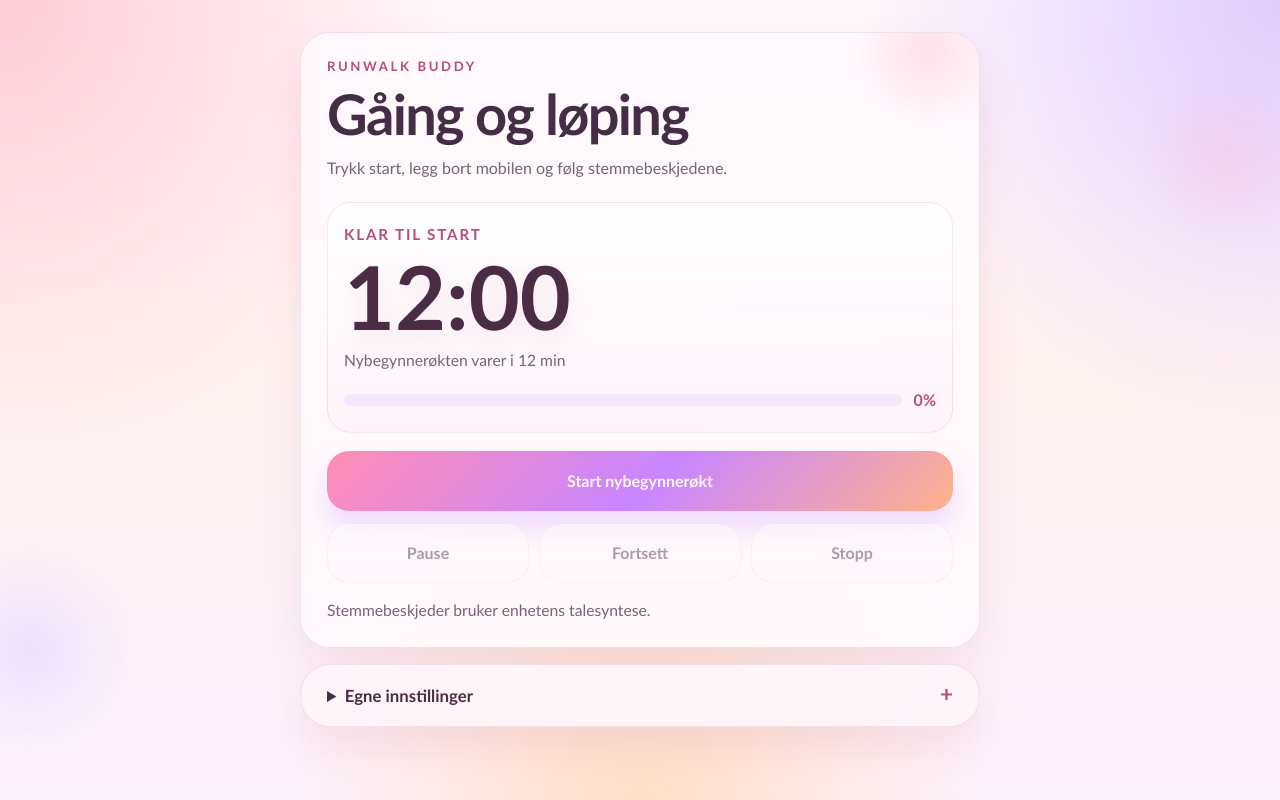
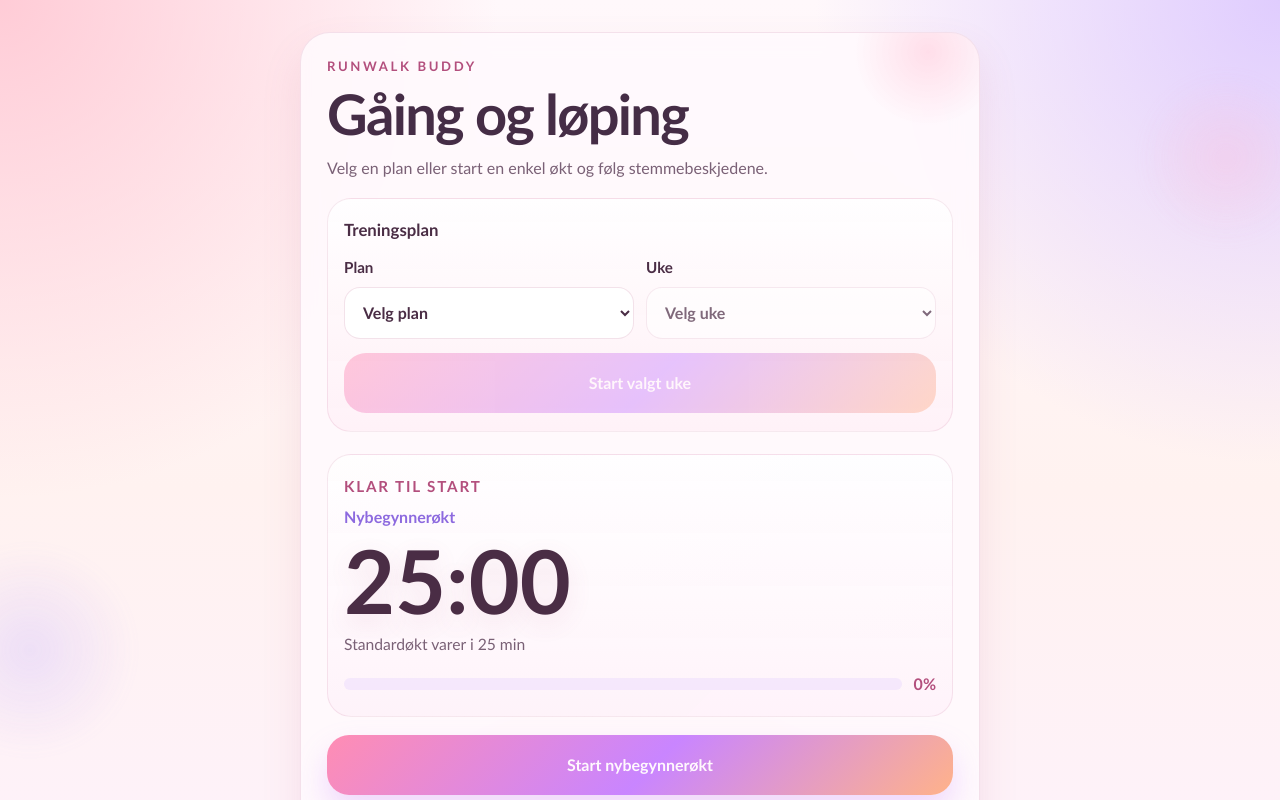
Before and after one commit to sarahsvedenborg/running, a React (Vite) app: page / in a window 1280 px wide. Shown: the top 800 px of the page. Built offline with nearby package versions, Linux system fonts and the light colour scheme.

Commit message:
add plans

```diff
--- a/src/App.css
+++ b/src/App.css
@@ -57,6 +57,64 @@ h1 {
   color: var(--text-soft);
 }
 
+.plan-card {
+  margin-top: 18px;
+  padding: 18px 16px;
+  border-radius: 24px;
+  background: linear-gradient(180deg, rgba(255, 255, 255, 0.92), rgba(255, 240, 247, 0.9));
+  border: 1px solid rgba(179, 79, 125, 0.12);
+}
+
+.plan-card h2,
+.session-title,
+.plan-summary {
+  margin: 0;
+}
+
+.plan-card h2 {
+  font-size: 1.05rem;
+  color: var(--text-main);
+}
+
+.plan-grid {
+  margin-top: 14px;
+  display: grid;
+  gap: 12px;
+}
+
+.plan-grid label {
+  display: flex;
+  flex-direction: column;
+  gap: 8px;
+  font-weight: 700;
+  color: var(--text-main);
+}
+
+.plan-grid span {
+  font-size: 0.95rem;
+}
+
+.plan-grid select {
+  min-height: 52px;
+  border-radius: 16px;
+  border: 1px solid rgba(179, 79, 125, 0.16);
+  padding: 0 14px;
+  font: inherit;
+  color: var(--text-main);
+  background: rgba(255, 255, 255, 0.92);
+}
+
+.plan-card .button {
+  margin-top: 14px;
+  width: 100%;
+}
+
+.plan-summary {
+  margin-top: 12px;
+  font-size: 0.95rem;
+  color: var(--text-soft);
+}
+
 .status-panel {
   margin-top: 22px;
   padding: 20px 16px;
@@ -90,6 +148,13 @@ h1 {
   font-weight: 700;
   color: var(--text-main);
   text-shadow: 0 8px 24px rgba(179, 79, 125, 0.12);
+}
+
+.session-title {
+  margin-top: 8px;
+  font-size: 1rem;
+  font-weight: 700;
+  color: var(--accent-secondary);
 }
 
 .phase-detail,
@@ -241,6 +306,7 @@ h1 {
   background: rgba(255, 255, 255, 0.9);
 }
 
+.plan-grid select:focus-visible,
 .settings-grid input:focus-visible,
 .button:focus-visible,
 .settings-card summary:focus-visible {
@@ -269,4 +335,8 @@ h1 {
   .settings-grid {
     grid-template-columns: repeat(2, minmax(0, 1fr));
   }
+
+  .plan-grid {
+    grid-template-columns: repeat(2, minmax(0, 1fr));
+  }
 }
--- a/src/App.jsx
+++ b/src/App.jsx
@@ -3,19 +3,11 @@ import './App.css'
 
 const STORAGE_KEY = 'runwalk-buddy-settings'
 
-/* const DEFAULT_SETTINGS = {
+const DEFAULT_SETTINGS = {
   runSeconds: 30,
   walkSeconds: 120,
   cycles: 6,
   warmupMinutes: 5,
-  cooldownMinutes: 5,
-} */
-
-const DEFAULT_SETTINGS = {
-  runSeconds: 30,
-  walkSeconds: 30,
-  cycles: 6,
-  warmupMinutes: 1,
   cooldownMinutes: 5,
 }
 
@@ -24,6 +16,119 @@ const STATUS = {
   RUNNING: 'running',
   PAUSED: 'paused',
   COMPLETE: 'complete',
+}
+
+const PHASE_KIND = {
+  WALK: 'walk',
+  RUN: 'run',
+}
+
+/*
+  Training plans live in one structured object so the UI and session engine can
+  read the same source of truth. Each week can be defined as simple repeated
+  intervals or as an explicit list of interval blocks for more complex sessions.
+*/
+const plans = {
+  preBeginner: {
+    name: 'Pre-Beginner Plan',
+    weeks: [
+      {
+        label: 'Week 1',
+        config: { warmupSeconds: 300, runSeconds: 20, walkSeconds: 180, cycles: 6, cooldownSeconds: 300 },
+      },
+      {
+        label: 'Week 2',
+        config: { warmupSeconds: 300, runSeconds: 25, walkSeconds: 150, cycles: 7, cooldownSeconds: 300 },
+      },
+      {
+        label: 'Week 3',
+        config: { warmupSeconds: 300, runSeconds: 30, walkSeconds: 120, cycles: 8, cooldownSeconds: 300 },
+      },
+    ],
+  },
+  couchTo5k: {
+    name: 'Couch to 5K Plan',
+    weeks: [
+      {
+        label: 'Week 1',
+        config: { warmupSeconds: 300, runSeconds: 60, walkSeconds: 90, cycles: 8, cooldownSeconds: 300 },
+      },
+      {
+        label: 'Week 2',
+        config: { warmupSeconds: 300, runSeconds: 90, walkSeconds: 120, cycles: 6, cooldownSeconds: 300 },
+      },
+      {
+        label: 'Week 3',
+        config: {
+          warmupSeconds: 300,
+          cooldownSeconds: 300,
+          intervals: [
+            { runSeconds: 90, walkSeconds: 90, repeat: 2 },
+            { runSeconds: 180, walkSeconds: 180, repeat: 2 },
+          ],
+        },
+      },
+      {
+        label: 'Week 4',
+        config: {
+          warmupSeconds: 300,
+          cooldownSeconds: 300,
+          intervals: [
+            { runSeconds: 180, walkSeconds: 90 },
+            { runSeconds: 300, walkSeconds: 150 },
+            { runSeconds: 180, walkSeconds: 90 },
+            { runSeconds: 300, walkSeconds: 150 },
+          ],
+        },
+      },
+      {
+        label: 'Week 5',
+        config: {
+          warmupSeconds: 300,
+          cooldownSeconds: 300,
+          intervals: [
+            { runSeconds: 300, walkSeconds: 180 },
+            { runSeconds: 480 },
+          ],
+        },
+      },
+      {
+        label: 'Week 6',
+        config: {
+          warmupSeconds: 300,
+          cooldownSeconds: 300,
+          intervals: [
+            { runSeconds: 300, walkSeconds: 180 },
+            { runSeconds: 600 },
+          ],
+        },
+      },
+      {
+        label: 'Week 7',
+        config: {
+          warmupSeconds: 300,
+          cooldownSeconds: 300,
+          continuousRunSeconds: 1500,
+        },
+      },
+      {
+        label: 'Week 8',
+        config: {
+          warmupSeconds: 300,
+          cooldownSeconds: 300,
+          continuousRunSeconds: 1680,
+        },
+      },
+      {
+        label: 'Week 9',
+        config: {
+          warmupSeconds: 300,
+          cooldownSeconds: 300,
+          continuousRunSeconds: 1800,
+        },
+      },
+    ],
+  },
 }
 
 function supportsSpeech() {
@@ -128,64 +233,149 @@ function countdownPrompt(seconds) {
   return 'En'
 }
 
-function buildSession(settings) {
-  const phases = []
-  const warmupSeconds = Math.round(settings.warmupMinutes * 60)
-  const cooldownSeconds = Math.round(settings.cooldownMinutes * 60)
+function phasePrompt(kind) {
+  return kind === PHASE_KIND.RUN ? 'Begynn å løpe' : 'Begynn å gå'
+}
 
-  if (warmupSeconds > 0) {
-    phases.push({
-      key: 'warmup',
-      name: 'Oppvarming',
-      statusName: 'Oppvarming - Gå',
-      prompt: 'Begynn å gå',
-      detail: `Gå i ${formatDuration(warmupSeconds)}`,
-      durationMs: warmupSeconds * 1000,
-    })
+function phaseSummaryLabel(kind) {
+  return kind === PHASE_KIND.RUN ? 'Løp' : 'Gå'
+}
+
+function addPhase(phases, { key, kind, durationSeconds, label, statusName, detail, announceHalfway = false }) {
+  if (!durationSeconds || durationSeconds <= 0) {
+    return
   }
 
-  for (let cycle = 1; cycle <= settings.cycles; cycle += 1) {
-    phases.push({
-      key: `run-${cycle}`,
-      name: `Løp ${cycle} av ${settings.cycles}`,
-      statusName: `Runde ${cycle} av ${settings.cycles} - Løp`,
-      prompt: 'Begynn å løpe',
-      detail: `Løp i ${formatDuration(settings.runSeconds)}`,
-      durationMs: settings.runSeconds * 1000,
+  phases.push({
+    key,
+    kind,
+    name: label,
+    statusName,
+    prompt: phasePrompt(kind),
+    detail,
+    durationMs: durationSeconds * 1000,
+    halfwayPrompt: announceHalfway && durationSeconds >= 480 ? 'Halvveis' : null,
+  })
+}
+
+/*
+  The session engine builds one flat phase list no matter where the workout came
+  from. That lets the timer support repeating intervals, custom complex blocks,
+  and continuous runs with the same playback logic.
+*/
+function buildSessionFromPlanConfig(config) {
+  const phases = []
+  const warmupSeconds = Math.round((config.warmupSeconds ?? 0))
+  const cooldownSeconds = Math.round((config.cooldownSeconds ?? 0))
+
+  addPhase(phases, {
+    key: 'warmup',
+    kind: PHASE_KIND.WALK,
+    durationSeconds: warmupSeconds,
+    label: 'Oppvarming',
+    statusName: 'Gåing',
+    detail: `Gå i ${formatDuration(warmupSeconds)}`,
+  })
+
+  if (config.continuousRunSeconds) {
+    addPhase(phases, {
+      key: 'continuous-run',
+      kind: PHASE_KIND.RUN,
+      durationSeconds: config.continuousRunSeconds,
+      label: 'Løping',
+      statusName: 'Løping',
+      detail: `Løp i ${formatDuration(config.continuousRunSeconds)}`,
+      announceHalfway: true,
     })
+  } else if (config.intervals?.length) {
+    let runCount = 0
+    let walkCount = 0
 
-    phases.push({
-      key: `walk-${cycle}`,
-      name: `Gå ${cycle} av ${settings.cycles}`,
-      statusName: `Runde ${cycle} av ${settings.cycles} - Gå`,
-      prompt: 'Begynn å gå',
-      detail: `Gå i ${formatDuration(settings.walkSeconds)}`,
-      durationMs: settings.walkSeconds * 1000,
+    config.intervals.forEach((block, blockIndex) => {
+      const repeat = block.repeat ?? 1
+
+      for (let repeatIndex = 0; repeatIndex < repeat; repeatIndex += 1) {
+        if (block.runSeconds) {
+          runCount += 1
+          addPhase(phases, {
+            key: `run-${blockIndex + 1}-${repeatIndex + 1}`,
+            kind: PHASE_KIND.RUN,
+            durationSeconds: block.runSeconds,
+            label: `Løp ${runCount}`,
+            statusName: 'Løping',
+            detail: `Løp i ${formatDuration(block.runSeconds)}`,
+            announceHalfway: true,
+          })
+        }
+
+        if (block.walkSeconds) {
+          walkCount += 1
+          addPhase(phases, {
+            key: `walk-${blockIndex + 1}-${repeatIndex + 1}`,
+            kind: PHASE_KIND.WALK,
+            durationSeconds: block.walkSeconds,
+            label: `Gå ${walkCount}`,
+            statusName: 'Gåing',
+            detail: `Gå i ${formatDuration(block.walkSeconds)}`,
+          })
+        }
+      }
     })
+  } else {
+    for (let cycle = 1; cycle <= config.cycles; cycle += 1) {
+      addPhase(phases, {
+        key: `run-${cycle}`,
+        kind: PHASE_KIND.RUN,
+        durationSeconds: config.runSeconds,
+        label: `Løp ${cycle} av ${config.cycles}`,
+        statusName: 'Løping',
+        detail: `Løp i ${formatDuration(config.runSeconds)}`,
+      })
+
+      addPhase(phases, {
+        key: `walk-${cycle}`,
+        kind: PHASE_KIND.WALK,
+        durationSeconds: config.walkSeconds,
+        label: `Gå ${cycle} av ${config.cycles}`,
+        statusName: 'Gåing',
+        detail: `Gå i ${formatDuration(config.walkSeconds)}`,
+      })
+    }
   }
 
-  if (cooldownSeconds > 0) {
-    phases.push({
-      key: 'cooldown',
-      name: 'Nedtrapping',
-      statusName: 'Nedtrapping - Gå',
-      prompt: 'Begynn å gå',
-      detail: `Gå i ${formatDuration(cooldownSeconds)}`,
-      durationMs: cooldownSeconds * 1000,
-    })
-  }
+  addPhase(phases, {
+    key: 'cooldown',
+    kind: PHASE_KIND.WALK,
+    durationSeconds: cooldownSeconds,
+    label: 'Nedtrapping',
+    statusName: 'Gåing',
+    detail: `Gå i ${formatDuration(cooldownSeconds)}`,
+  })
 
   return phases
+}
+
+function buildSessionFromSettings(settings) {
+  return buildSessionFromPlanConfig({
+    warmupSeconds: Math.round(settings.warmupMinutes * 60),
+    runSeconds: settings.runSeconds,
+    walkSeconds: settings.walkSeconds,
+    cycles: settings.cycles,
+    cooldownSeconds: Math.round(settings.cooldownMinutes * 60),
+  })
 }
 
 function App() {
   const [settings, setSettings] = useState(readSavedSettings)
   const [draftSettings, setDraftSettings] = useState(() => settingsToDraft(readSavedSettings()))
+  const [selectedPlanKey, setSelectedPlanKey] = useState('')
+  const [selectedWeekIndex, setSelectedWeekIndex] = useState('')
   const [status, setStatus] = useState(STATUS.IDLE)
   const [session, setSession] = useState([])
   const [currentPhaseIndex, setCurrentPhaseIndex] = useState(0)
   const [remainingMs, setRemainingMs] = useState(0)
   const [speechEnabled] = useState(supportsSpeech)
+  const [sessionTitle, setSessionTitle] = useState('Nybegynnerøkt')
 
   const intervalRef = useRef(null)
   const statusRef = useRef(STATUS.IDLE)
@@ -195,6 +385,7 @@ function App() {
   const phaseEndRef = useRef(0)
   const pausedRemainingRef = useRef(0)
   const lastCountdownCueRef = useRef('')
+  const lastHalfwayCueRef = useRef('')
 
   useEffect(() => {
     statusRef.current = status
@@ -214,10 +405,14 @@ function App() {
     setDraftSettings(settingsToDraft(settings))
   }, [settings])
 
-  const sessionSummary = useMemo(() => buildSession(settings), [settings])
-  const totalDurationSeconds = useMemo(
-    () => Math.round(sessionSummary.reduce((sum, phase) => sum + phase.durationMs, 0) / 1000),
-    [sessionSummary],
+  const selectedPlan = selectedPlanKey ? plans[selectedPlanKey] : null
+  const selectedWeek =
+    selectedPlan && selectedWeekIndex !== '' ? selectedPlan.weeks[Number(selectedWeekIndex)] : null
+
+  const customSessionSummary = useMemo(() => buildSessionFromSettings(settings), [settings])
+  const customTotalDurationSeconds = useMemo(
+    () => Math.round(customSessionSummary.reduce((sum, phase) => sum + phase.durationMs, 0) / 1000),
+    [customSessionSummary],
   )
 
   const activePhase = session[currentPhaseIndex] ?? null
@@ -243,6 +438,7 @@ function App() {
     utterance.rate = 1
     utterance.pitch = 1
     utterance.volume = 1
+    utterance.lang = 'nb-NO'
 
     window.speechSynthesis.cancel()
     window.speechSynthesis.resume()
@@ -267,7 +463,6 @@ function App() {
     let phaseIndex = phaseIndexRef.current
     let phaseEnd = phaseEndRef.current
 
-    // Advance through any phases that elapsed while the page was backgrounded.
     while (phaseIndex < sessionRef.current.length && now >= phaseEnd) {
       phaseIndex += 1
 
@@ -283,12 +478,24 @@ function App() {
       phaseIndexRef.current = phaseIndex
       phaseEndRef.current = phaseEnd
       lastCountdownCueRef.current = ''
+      lastHalfwayCueRef.current = ''
       setCurrentPhaseIndex(phaseIndex)
       speak(sessionRef.current[phaseIndex].prompt)
     }
 
+    const currentPhase = sessionRef.current[phaseIndexRef.current]
     const remainingSeconds = Math.max(0, Math.ceil((phaseEndRef.current - now) / 1000))
+    const elapsedMs = currentPhase.durationMs - Math.max(0, phaseEndRef.current - now)
     const hasUpcomingPhase = phaseIndexRef.current < sessionRef.current.length - 1
+
+    if (currentPhase.halfwayPrompt && elapsedMs >= currentPhase.durationMs / 2) {
+      const halfwayKey = currentPhase.key
+
+      if (lastHalfwayCueRef.current !== halfwayKey) {
+        lastHalfwayCueRef.current = halfwayKey
+        speak(currentPhase.halfwayPrompt)
+      }
+    }
 
     if (hasUpcomingPhase && remainingSeconds > 0 && remainingSeconds <= 3) {
       const cueKey = `${phaseIndexRef.current}-${remainingSeconds}`
@@ -308,7 +515,6 @@ function App() {
   }, [clearTicker, syncTimer])
 
   useEffect(() => {
-    // Recalculate immediately when the page becomes active again so the timer stays accurate.
     const handleVisibility = () => {
       if (document.visibilityState === 'visible') {
         syncTimer()
@@ -329,16 +535,32 @@ function App() {
     }
   }, [clearTicker, syncTimer])
 
+  function resetSessionState(nextStatus = STATUS.IDLE) {
+    clearTicker()
+    statusRef.current = nextStatus
+    sessionRef.current = []
+    phaseIndexRef.current = 0
+    phaseEndRef.current = 0
+    pausedRemainingRef.current = 0
+    lastCountdownCueRef.current = ''
+    lastHalfwayCueRef.current = ''
+    setSession([])
+    setCurrentPhaseIndex(0)
+    setRemainingMs(0)
+    setStatus(nextStatus)
+
+    if (speechEnabled) {
+      window.speechSynthesis.cancel()
+    }
+  }
+
   function commitDraftSettings() {
     const nextSettings = sanitizeSettings(draftSettings)
     setSettings(nextSettings)
     return nextSettings
   }
 
-  function startSession() {
-    const nextSettings = commitDraftSettings()
-    const nextSession = buildSession(nextSettings)
-
+  function beginSession(nextSession, title) {
     if (!nextSession.length) {
       return
     }
@@ -348,15 +570,31 @@ function App() {
     phaseIndexRef.current = 0
     pausedRemainingRef.current = 0
     lastCountdownCueRef.current = ''
+    lastHalfwayCueRef.current = ''
     phaseEndRef.current = Date.now() + nextSession[0].durationMs
     statusRef.current = STATUS.RUNNING
 
     setSession(nextSession)
+    setSessionTitle(title)
     setCurrentPhaseIndex(0)
     setRemainingMs(nextSession[0].durationMs)
     setStatus(STATUS.RUNNING)
     speak(nextSession[0].prompt)
     startTicker()
+  }
+
+  function startCustomSession() {
+    const nextSettings = commitDraftSettings()
+    beginSession(buildSessionFromSettings(nextSettings), 'Nybegynnerøkt')
+  }
+
+  function startSelectedWeek() {
+    if (!selectedPlan || !selectedWeek) {
+      return
+    }
+
+    const title = `${selectedPlan.name} - ${selectedWeek.label}`
+    beginSession(buildSessionFromPlanConfig(selectedWeek.config), title)
   }
 
   function pauseSession() {
@@ -388,21 +626,8 @@ function App() {
   }
 
   function stopSession() {
-    clearTicker()
-    statusRef.current = STATUS.IDLE
-    sessionRef.current = []
-    phaseIndexRef.current = 0
-    phaseEndRef.current = 0
-    pausedRemainingRef.current = 0
-    lastCountdownCueRef.current = ''
-    setSession([])
-    setCurrentPhaseIndex(0)
-    setRemainingMs(0)
-    setStatus(STATUS.IDLE)
-
-    if (speechEnabled) {
-      window.speechSynthesis.cancel()
-    }
+    setSessionTitle('Nybegynnerøkt')
+    resetSessionState(STATUS.IDLE)
   }
 
   function handleSettingChange(key, value) {
@@ -413,14 +638,69 @@ function App() {
     commitDraftSettings()
   }
 
+  function handlePlanChange(event) {
+    setSelectedPlanKey(event.target.value)
+    setSelectedWeekIndex('')
+    setSessionTitle('Nybegynnerøkt')
+    resetSessionState(STATUS.IDLE)
+  }
+
+  function handleWeekChange(event) {
+    setSelectedWeekIndex(event.target.value)
+    setSessionTitle('Nybegynnerøkt')
+    resetSessionState(STATUS.IDLE)
+  }
+
   return (
     <main className="app-shell">
       <section className="hero-card">
         <p className="eyebrow">RunWalk Buddy</p>
         <h1>Gåing og løping</h1>
-        <p className="intro">
-          Trykk start, legg bort mobilen og følg stemmebeskjedene.
-        </p>
+        <p className="intro">Velg en plan eller start en enkel økt og følg stemmebeskjedene.</p>
+
+        <section className="plan-card">
+          <h2>Treningsplan</h2>
+          <div className="plan-grid">
+            <label>
+              <span>Plan</span>
+              <select value={selectedPlanKey} onChange={handlePlanChange}>
+                <option value="">Velg plan</option>
+                {Object.entries(plans).map(([planKey, plan]) => (
+                  <option key={planKey} value={planKey}>
+                    {plan.name}
+                  </option>
+                ))}
+              </select>
+            </label>
+
+            <label>
+              <span>Uke</span>
+              <select value={selectedWeekIndex} onChange={handleWeekChange} disabled={!selectedPlan}>
+                <option value="">Velg uke</option>
+                {selectedPlan?.weeks.map((week, index) => (
+                  <option key={week.label} value={index}>
+                    {week.label}
+                  </option>
+                ))}
+              </select>
+            </label>
+          </div>
+
+          <button
+            type="button"
+            className="button button-primary"
+            onClick={startSelectedWeek}
+            disabled={!selectedPlan || selectedWeekIndex === '' || status === STATUS.RUNNING}
+          >
+            Start valgt uke
+          </button>
+
+          {selectedWeek && (
+            <p className="plan-summary">
+              {selectedPlan.name} - {selectedWeek.label}
+            </p>
+          )}
+        </section>
 
         <div className="status-panel" aria-live="polite">
           <p className="status-label">
@@ -430,12 +710,14 @@ function App() {
             {status === STATUS.COMPLETE && 'Økten er ferdig'}
           </p>
 
+          <p className="session-title">{status === STATUS.IDLE ? 'Nybegynnerøkt' : sessionTitle}</p>
+
           <p className="countdown">
-            {status === STATUS.IDLE ? formatClock(totalDurationSeconds) : formatClock(remainingMs / 1000)}
+            {status === STATUS.IDLE ? formatClock(customTotalDurationSeconds) : formatClock(remainingMs / 1000)}
           </p>
 
           <p className="phase-detail">
-            {status === STATUS.IDLE && `Nybegynnerøkten varer i ${formatDuration(totalDurationSeconds)}`}
+            {status === STATUS.IDLE && `Standardøkt varer i ${formatDuration(customTotalDurationSeconds)}`}
             {status !== STATUS.IDLE && activePhase?.detail}
           </p>
 
@@ -447,7 +729,7 @@ function App() {
           </div>
 
           {nextPhase && status !== STATUS.IDLE && status !== STATUS.COMPLETE && (
-            <p className="next-up">Neste: {nextPhase.name}</p>
+            <p className="next-up">Neste: {phaseSummaryLabel(nextPhase.kind)}</p>
           )}
         </div>
 
@@ -455,7 +737,7 @@ function App() {
           <button
             type="button"
             className="button button-primary"
-            onClick={startSession}
+            onClick={startCustomSession}
             disabled={status === STATUS.RUNNING}
           >
             Start nybegynnerøkt
```
